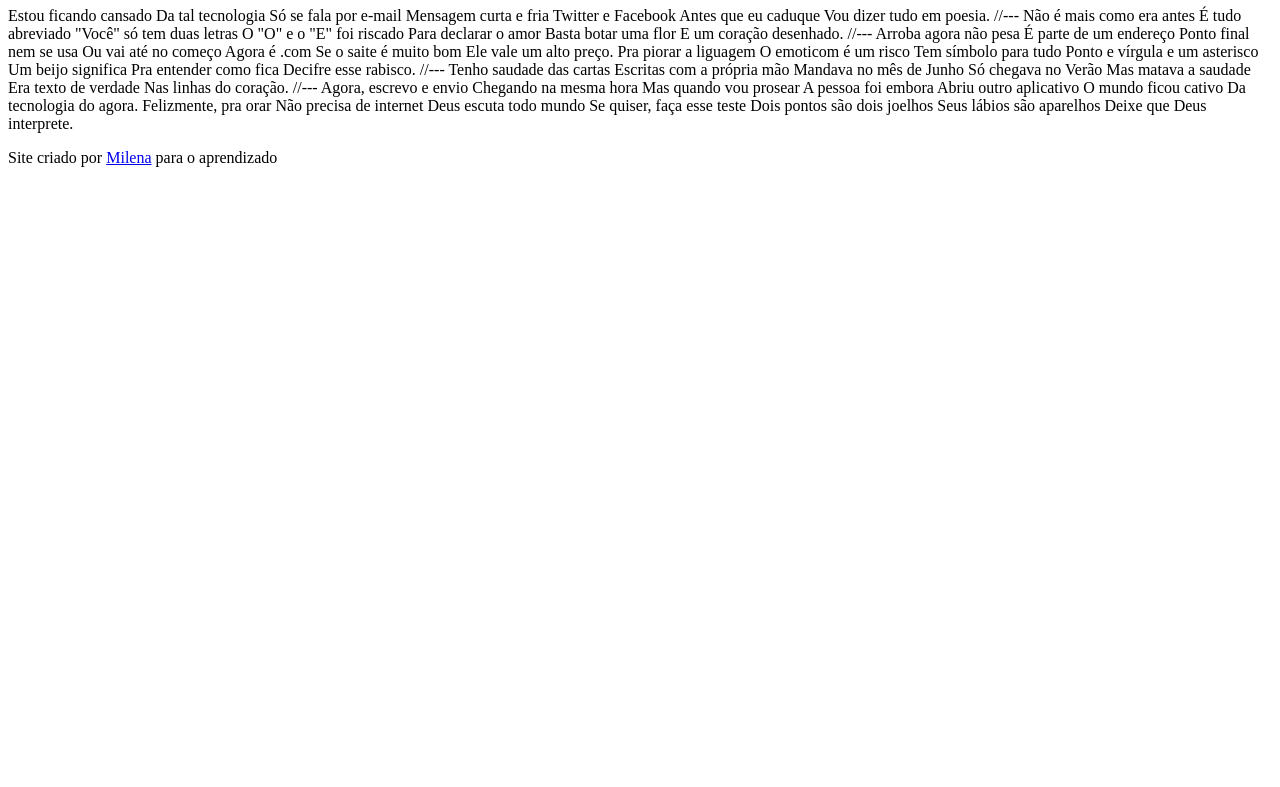
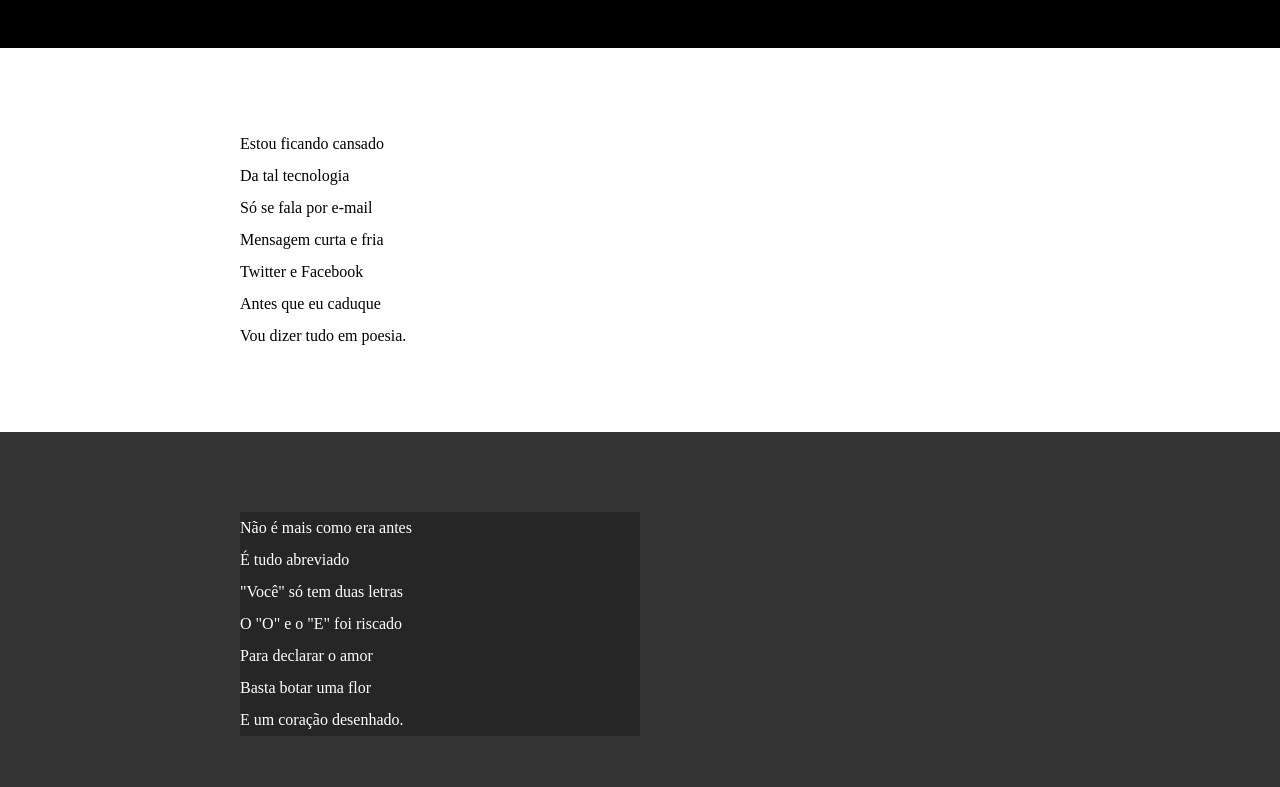
Before and after one commit to milenapolicarpo/html-css, a plain HTML site: page d012/index.html in a window 1280 px wide. Shown: the part 107-894 px from the top of the page. Before the commit the page ends 800 px from the top, so only its background shows below. Drawn offline with Linux system fonts and the light colour scheme.

Commit message:
att o css

```diff
--- /dev/null
+++ b/d012/estilo/style.css
@@ -0,0 +1,65 @@
+@charset "UTF-8";
+
+* {
+    margin: 0px;
+    padding: 0px;
+}
+
+html, body {
+    min-height: 100vh;
+    background-color: darkgray;
+}
+
+header {
+    background-color: black;
+    color: white;
+    text-align: center;
+}
+
+header > h1 {
+    padding-top: 50px;
+    font-variant: small-caps;
+}
+
+header > p {
+    padding-bottom: 50px;
+}
+
+ header a, footer a {
+    color: white;
+    text-decoration: none;
+    font-weight: bolder;
+}
+
+ header a:hover, footer a:hover {
+    text-decoration: underline;
+}
+
+section {
+    padding-top: 10vh;
+    padding-bottom: 10vh;
+    line-height: 2em;
+    padding-left: 30vh;
+}
+
+section.normal {
+    background-color: white;
+    color: black
+}
+
+section.imagem {
+    background-color: rgb(51, 51, 51);
+    color: white;
+}
+
+section.imagem > p {
+    width: 400px;
+    background-color: rgba(0, 0, 0, 0.253);
+}
+
+footer {
+    background-color: #000000;
+    color: white;
+    text-align: center;
+    padding: 10px;
+}
--- a/d012/index.html
+++ b/d012/index.html
@@ -5,84 +5,100 @@
     <meta http-equiv="X-UA-Compatible" content="IE=edge">
     <meta name="viewport" content="width=device-width, initial-scale=1.0">
     <title>Cordel Moderno</title>
+    <link rel="stylesheet" href="estilo/style.css">
 </head>
 <body>
    <header>
       <h1>
-        Cordel Moderno
+         Cordel Moderno
       </h1>
       <p>
           Por <a href="https://www.recantodasletras.com.br/poesias/3186743" target="_blank">Milton Duarte</a>
-          [SITE: https://www.recantodasletras.com.br/poesias/3186743]
       </p>
   </header>
 
-    Estou ficando cansado
-    Da tal tecnologia
-    Só se fala por e-mail
-    Mensagem curta e fria
-    Twitter e Facebook
-    Antes que eu caduque
-    Vou dizer tudo em poesia.
+    <section class="normal">
+        <p>
+            Estou ficando cansado <br>
+            Da tal tecnologia <br>
+            Só se fala por e-mail <br>
+            Mensagem curta e fria <br>
+            Twitter e Facebook <br>
+            Antes que eu caduque <br>
+            Vou dizer tudo em poesia.
+        </p>
+    </section>
 
-    //---
+    <section class="imagem">
+        <p>
+            Não é mais como era antes <br>
+            É tudo abreviado <br>
+            "Você" só tem duas letras <br>
+            O "O" e o "E" foi riscado <br>
+            Para declarar o amor <br>
+            Basta botar uma flor <br>
+            E um coração desenhado.
+        </p>
+    </section>
 
-    Não é mais como era antes
-    É tudo abreviado
-    "Você" só tem duas letras
-    O "O" e o "E" foi riscado
-    Para declarar o amor
-    Basta botar uma flor
-    E um coração desenhado.
+    <section class="normal">
+        <p>
+           Arroba agora não pesa <br>
+           É parte de um endereço <br>
+           Ponto final nem se usa <br>
+           Ou vai até no começo <br>
+           Agora é .com <br>
+           Se o saite é muito bom <br>
+           Ele vale um alto preço. <br>
+        </p>
 
-    //---
+        <p>
+           Pra piorar a liguagem <br>
+           O emoticom é um risco <br>
+           Tem símbolo para tudo <br>
+           Ponto e vírgula e um asterisco <br>
+           Um beijo significa <br>
+           Pra entender como fica <br>
+           Decifre esse rabisco.
+        </p>
+    </section>
 
-    Arroba agora não pesa
-    É parte de um endereço
-    Ponto final nem se usa
-    Ou vai até no começo
-    Agora é .com
-    Se o saite é muito bom
-    Ele vale um alto preço.
+    <section class="imagem">
+        <p>
+            Tenho saudade das cartas <br>
+            Escritas com a própria mão <br>
+            Mandava no mês de Junho <br>
+            Só chegava no Verão <br>
+            Mas matava a saudade <br>
+            Era texto de verdade <br>
+            Nas linhas do coração.
+        </p>
+    </section>
 
-    Pra piorar a liguagem
-    O emoticom é um risco
-    Tem símbolo para tudo
-    Ponto e vírgula e um asterisco
-    Um beijo significa
-    Pra entender como fica
-    Decifre esse rabisco.
+    <section class="normal">
+        <p>
+            Agora, escrevo e envio <br>
+            Chegando na mesma hora <br>
+            Mas quando vou prosear <br>
+            A pessoa foi embora <br>
+            Abriu outro aplicativo <br>
+            O mundo ficou cativo <br>
+            Da tecnologia do agora.
+        </p>
 
-    //---
-
-    Tenho saudade das cartas
-    Escritas com a própria mão
-    Mandava no mês de Junho
-    Só chegava no Verão
-    Mas matava a saudade
-    Era texto de verdade
-    Nas linhas do coração.
-
-    //---
-
-    Agora, escrevo e envio
-    Chegando na mesma hora
-    Mas quando vou prosear
-    A pessoa foi embora
-    Abriu outro aplicativo
-    O mundo ficou cativo
-    Da tecnologia do agora.
-
-    Felizmente, pra orar
-    Não precisa de internet
-    Deus escuta todo mundo
-    Se quiser, faça esse teste
-    Dois pontos são dois joelhos
-    Seus lábios são aparelhos
-    Deixe que Deus interprete.
+        <p>
+            Felizmente, pra orar <br>
+            Não precisa de internet <br>
+            Deus escuta todo mundo <br>
+            Se quiser, faça esse teste <br>
+            Dois pontos são dois joelhos <br>
+            Seus lábios são aparelhos <br>
+            Deixe que Deus interprete.
+        </p>
+    </section>
 
     <footer>
-        <p>Site criado por <a href="https://milenapolicarpo.github.io" target="blank">Milena</a> para o aprendizado</p>
+        <p>Site criado por <a href="https://github.com/milenapolicarpo" target="blank" rel="external">Milena Policarpo</a> para o <a href="https://cursoemvideo.com" target="_blank" rel="external">Cursoemvideo</a>.</p>
     </footer>
 </body>
 </html>
```
